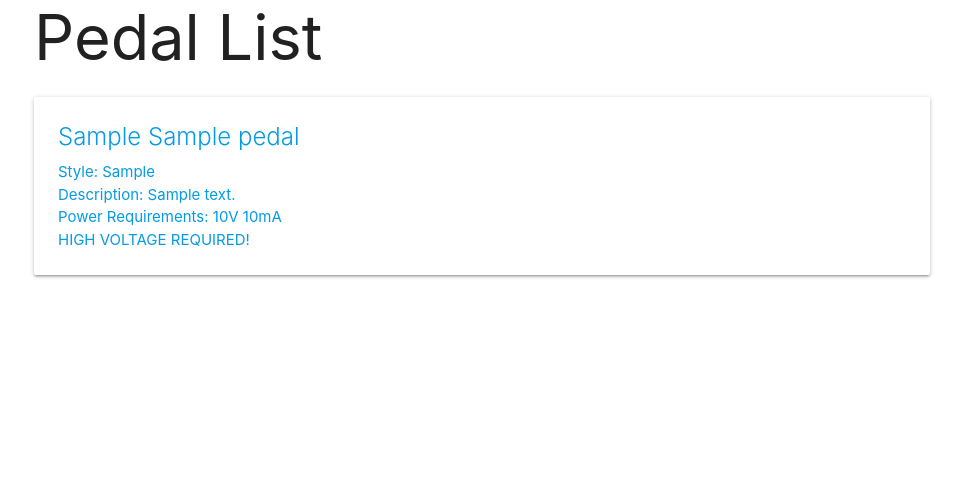
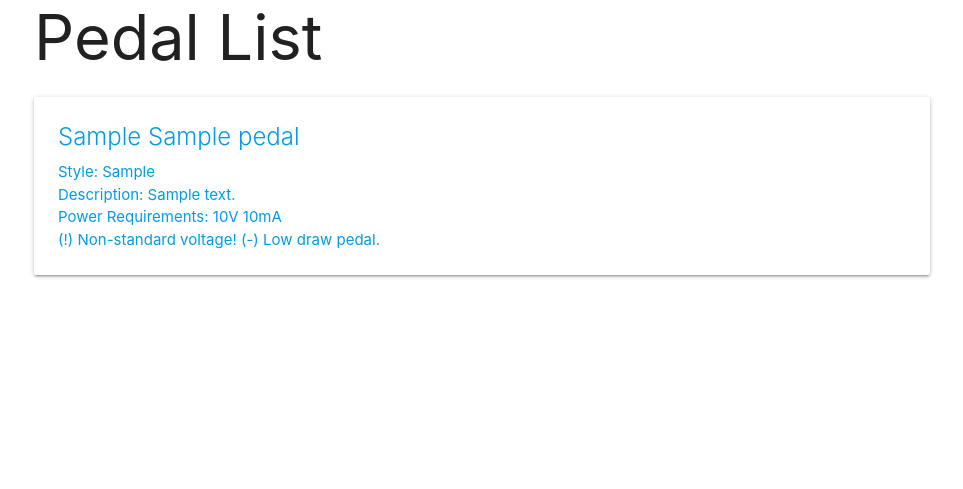
Before and after one commit to benhammondmusic/pedalcollector, a Django app: page /pedals/ in a window 1280 px wide. Shown: the part 103-592 px from the top of the page, without its empty margins (158-1121 px from the left). Run offline with Django 3.2, Linux system fonts and the light colour scheme; tables that the repository leaves empty hold one stand-in row (values such as "Sample post").

Commit message:
better if logic for pedal power

```diff
--- a/main_app/templates/pedals/index.html
+++ b/main_app/templates/pedals/index.html
@@ -11,10 +11,12 @@
       <p>Description: {{ pedal.description }}</p>
       <p>Power Requirements: {{ pedal.voltage }}V {{ pedal.amperage }}mA</p>
       <p>
-        {% if pedal.voltage > 9 %}
-        <span>HIGH VOLTAGE REQUIRED! </span>
+        {% if pedal.voltage != 9 %}
+        <span>(!) Non-standard voltage! </span>
         {% endif %} {% if pedal.amperage > 100 %}
-        <span>HIGH AMPERAGE REQUIRED! </span>
+        <span>(+) High current pedal! </span>
+        {% elif pedal.amperage < 50 %}
+        <span>(-) Low draw pedal.</span>
         {% endif %}
       </p>
     </div>
```
